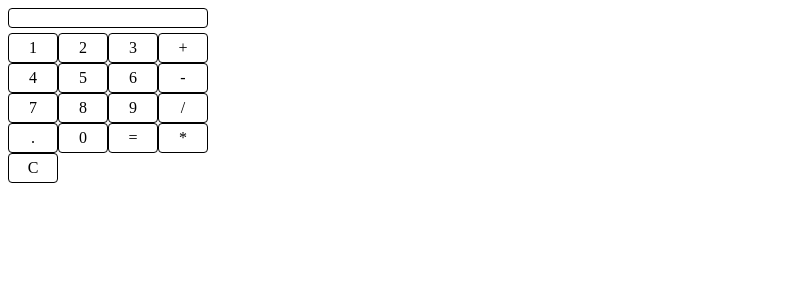
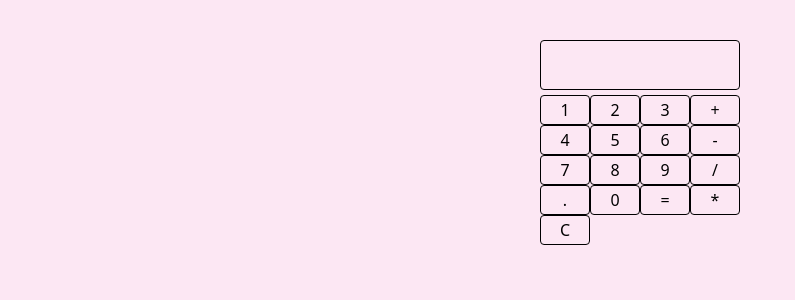
Before and after one commit to JustSamantha/vue-calculator, a Vue app: page / in a window 1280 px wide. Shown: the top 300 px of the page, without its empty margins (0-795 px from the left). Built offline with nearby package versions, Linux system fonts and the light colour scheme.

Commit message:
-Improves style

```diff
--- a/src/App.vue
+++ b/src/App.vue
@@ -58,33 +58,32 @@
 </script>
 
 <template>
-  <main>
-    <div class="w-[200px]">
-      <input class="border-1 w-full rounded text-right pr-[5px] pl-[5px]" type="text" :value="calculatorDisplay" disabled="true" />
+  <main class="flex h-screen justify-center bg-pink-100">
+    <div class="w-[200px] mt-10">
+      <input class="border-1 w-full rounded text-right pr-[5px] pl-[5px] h-[50px]" type="text" :value="calculatorDisplay" disabled="true" />
       <div class="mt-[5px] grid grid-cols-4 grid-rows-5">
-        <button class="bg-gray-100 hover:bg-green-500 border-1 rounded h-[30px]" @click="addInput">1</button>
-        <button class="border-1 rounded h-[30px]" @click="addInput">2</button>
-        <button class="border-1 rounded h-[30px]" @click="addInput">3</button>
-        <button class="border-1 rounded h-[30px]" @click="addInput">+</button>
-        <button class="border-1 rounded h-[30px]" @click="addInput">4</button>
-        <button class="border-1 rounded h-[30px]" @click="addInput">5</button>
-        <button class="border-1 rounded h-[30px]" @click="addInput">6</button>
-        <button class="border-1 rounded h-[30px]" @click="addInput">-</button>
-        <button class="border-1 rounded h-[30px]" @click="addInput">7</button>
-        <button class="border-1 rounded h-[30px]" @click="addInput">8</button>
-        <button class="border-1 rounded h-[30px]" @click="addInput">9</button>
-        <button class="border-1 rounded h-[30px]" @click="addInput">/</button>
-        <button class="border-1 rounded h-[30px]" @click="addInput">.</button>
-        <button class="border-1 rounded h-[30px]" @click="addInput">0</button>
-        <button class="border-1 rounded h-[30px]" @click="addInput">=</button>
-        <button class="border-1 rounded h-[30px]" @click="addInput">*</button>
-        <button class="border-1 rounded h-[30px]" @click="addInput">C</button>
+        <button class="hover:bg-gray-200 border-1 rounded h-[30px]" @click="addInput">1</button>
+        <button class="hover:bg-gray-200 border-1 rounded h-[30px]" @click="addInput">2</button>
+        <button class="hover:bg-gray-200 border-1 rounded h-[30px]" @click="addInput">3</button>
+        <button class="hover:bg-gray-200 border-1 rounded h-[30px]" @click="addInput">+</button>
+        <button class="hover:bg-gray-200 border-1 rounded h-[30px]" @click="addInput">4</button>
+        <button class="hover:bg-gray-200 border-1 rounded h-[30px]" @click="addInput">5</button>
+        <button class="hover:bg-gray-200 border-1 rounded h-[30px]" @click="addInput">6</button>
+        <button class="hover:bg-gray-200 border-1 rounded h-[30px]" @click="addInput">-</button>
+        <button class="hover:bg-gray-200 border-1 rounded h-[30px]" @click="addInput">7</button>
+        <button class="hover:bg-gray-200 border-1 rounded h-[30px]" @click="addInput">8</button>
+        <button class="hover:bg-gray-200 border-1 rounded h-[30px]" @click="addInput">9</button>
+        <button class="hover:bg-gray-200 border-1 rounded h-[30px]" @click="addInput">/</button>
+        <button class="hover:bg-gray-200 border-1 rounded h-[30px]" @click="addInput">.</button>
+        <button class="hover:bg-gray-200 border-1 rounded h-[30px]" @click="addInput">0</button>
+        <button class="hover:bg-gray-200 border-1 rounded h-[30px]" @click="addInput">=</button>
+        <button class="hover:bg-gray-200 border-1 rounded h-[30px]" @click="addInput">*</button>
+        <button class="hover:bg-gray-200 border-1 rounded h-[30px]" @click="addInput">C</button>
       </div>
     </div>
   </main>
 </template>
 
 <style scoped>
-@import "tailwindcss";
 
 </style>
--- a/src/assets/main.css
+++ b/src/assets/main.css
@@ -1,4 +1,4 @@
-@import './base.css';
+/* @import './base.css';
 
 #app {
   max-width: 1280px;
@@ -32,4 +32,6 @@ a,
     grid-template-columns: 1fr 1fr;
     padding: 0 2rem;
   }
-}
+} */
+
+@import "tailwindcss";
--- a/src/main.ts
+++ b/src/main.ts
@@ -1,4 +1,4 @@
-// import './assets/main.css'
+import './assets/main.css'
 
 import { createApp } from 'vue'
 import App from './App.vue'
```
